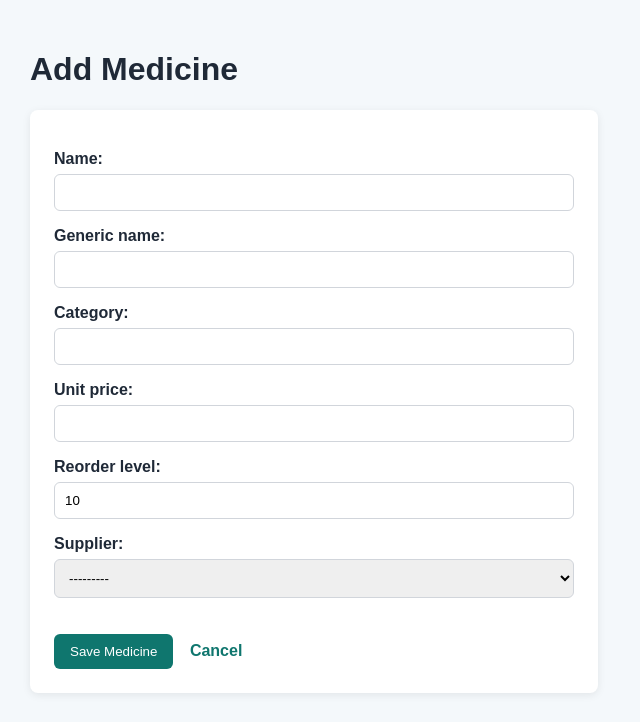
After one commit to vfb-dev/medistock, a Django app: page /medicines/add/ in a window 1280 px wide. The commit adds this page. Shown: the top 722 px of the page, without its empty margins (0-640 px from the left). Run offline with Django 5.2, Linux system fonts and the light colour scheme; data that the repository does not hold is empty.

Commit message:
add medicines page

```diff
--- /dev/null
+++ b/inventory/forms.py
@@ -0,0 +1,16 @@
+from django import forms
+
+from .models import Medicine
+
+
+class MedicineForm(forms.ModelForm):
+    class Meta:
+        model = Medicine
+        fields = [
+            'name',
+            'generic_name',
+            'category',
+            'unit_price',
+            'reorder_level',
+            'supplier',
+        ]
--- a/inventory/urls.py
+++ b/inventory/urls.py
@@ -6,4 +6,5 @@ from . import views
 urlpatterns = [
     path('', views.dashboard, name='dashboard'),
     path('medicines/', views.medicine_list, name='medicine_list'),
+    path('medicines/add/', views.medicine_create, name='medicine_create'),
 ]
--- a/inventory/views.py
+++ b/inventory/views.py
@@ -1,11 +1,11 @@
 from datetime import timedelta
 
-from django.shortcuts import render
+from django.shortcuts import render, redirect
 from django.utils import timezone
 from django.db.models import F, Q
 
 from .models import Medicine, Supplier, StockBatch, StockMovement
-
+from .forms import MedicineForm
 
 def dashboard(request):
     today = timezone.now().date()
@@ -52,3 +52,19 @@ def medicine_list(request):
     }
 
     return render(request, 'inventory/medicine_list.html', context)
+
+def medicine_create(request):
+    if request.method == 'POST':
+        form = MedicineForm(request.POST)
+
+        if form.is_valid():
+            form.save()
+            return redirect('medicine_list')
+    else:
+        form = MedicineForm()
+
+    context = {
+        'form': form,
+    }
+
+    return render(request, 'inventory/medicine_form.html', context)
--- /dev/null
+++ b/templates/inventory/medicine_form.html
@@ -0,0 +1,73 @@
+<!DOCTYPE html>
+<html>
+<head>
+    <title>Add Medicine - MediStock</title>
+    <style>
+        body {
+            font-family: Arial, sans-serif;
+            background: #f4f8fb;
+            margin: 0;
+            padding: 30px;
+            color: #1f2937;
+        }
+
+        .form-box {
+            background: white;
+            padding: 24px;
+            border-radius: 8px;
+            max-width: 520px;
+            box-shadow: 0 2px 8px rgba(0,0,0,0.08);
+        }
+
+        label {
+            display: block;
+            font-weight: bold;
+            margin-top: 14px;
+            margin-bottom: 6px;
+        }
+
+        input, select, textarea {
+            width: 100%;
+            padding: 10px;
+            border: 1px solid #d1d5db;
+            border-radius: 6px;
+            box-sizing: border-box;
+        }
+
+        button {
+            margin-top: 20px;
+            padding: 10px 16px;
+            background: #0f766e;
+            color: white;
+            border: none;
+            border-radius: 6px;
+            cursor: pointer;
+        }
+
+        a {
+            color: #0f766e;
+            text-decoration: none;
+            font-weight: bold;
+            margin-left: 12px;
+        }
+
+        .errorlist {
+            color: #dc2626;
+        }
+    </style>
+</head>
+<body>
+    <h1>Add Medicine</h1>
+
+    <div class="form-box">
+        <form method="post">
+            {% csrf_token %}
+
+            {{ form.as_p }}
+
+            <button type="submit">Save Medicine</button>
+            <a href="/medicines/">Cancel</a>
+        </form>
+    </div>
+</body>
+</html>
--- a/templates/inventory/medicine_list.html
+++ b/templates/inventory/medicine_list.html
@@ -47,7 +47,11 @@
 <body>
     <div class="topbar">
         <h1>Medicines</h1>
-        <a href="/">Back to Dashboard</a>
+
+        <div>
+            <a href="/medicines/add/">Add Medicine</a>
+            <a href="/" style="margin-left: 16px;">Back to Dashboard</a>
+        </div>
     </div>
 
     <form method="get" style="margin-bottom: 20px;">
```
